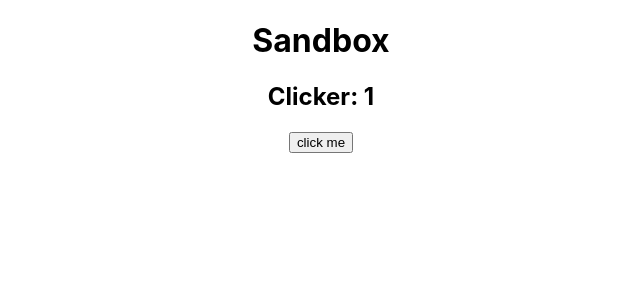
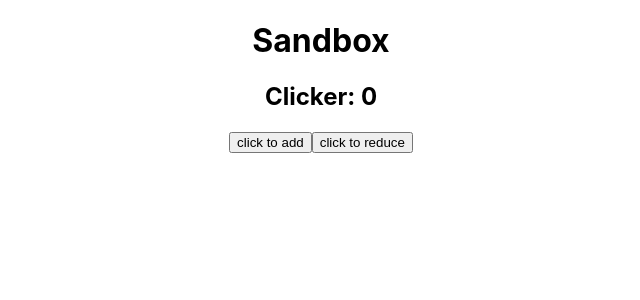
Before and after one commit to coderwurst/react-todo, a React (Create React App) app: page / in a window 1280 px wide. Shown: the top 300 px of the page, without its empty margins (319-959 px from the left). Built offline with nearby package versions, Linux system fonts and the light colour scheme.

Commit message:
update to connectedApp

```diff
--- a/src/App.js
+++ b/src/App.js
@@ -8,7 +8,8 @@ class App extends React.Component {
       <div className="App">
         <h1>Sandbox</h1>
         <h2>Clicker: { this.props.value }</h2>
-        <button onClick={ this.props.onIncrement }>click me</button>
+        <button onClick={ this.props.onIncrement }>click to add</button>
+        <button onClick={ this.props.onDecrement }>click to reduce</button>
       </div>
     );
   }
--- /dev/null
+++ b/src/actions/index.js
@@ -0,0 +1,7 @@
+export function incrementCounter() {
+    return {type: "INCREMENT"};
+}
+
+export function decrementCounter() {
+    return {type: "DECREMENT"};
+}
--- a/src/index.js
+++ b/src/index.js
@@ -3,6 +3,8 @@ import ReactDOM from 'react-dom';
 
 import counter from './reducers/index';
 import { createStore } from 'redux'
+import { connect } from 'react-redux'
+import { incrementCounter, decrementCounter } from './actions/index'
 
 import './index.css';
 import App from './App';
@@ -11,16 +13,21 @@ import * as serviceWorker from './serviceWorker';
 let store = createStore(counter);
 console.log(`initial state: ${store.getState()}`);
 
-store.dispatch({type: "INCREMENT"});
-console.log(`incremented state: ${store.getState()}`);
+let mapStateToProps = (state) => {
+    return {
+        value: state
+    }
+}
 
-let render = () => {
+let mapDispatchToProps = {
+    onIncrement: incrementCounter,
+    onDecrement: decrementCounter
+}
+
+let ConnectedApp = connect(mapStateToProps, mapDispatchToProps)(App)
 
 ReactDOM.render(
-        <App
-            value={ store.getState() }
-            onIncrement={ () => store.dispatch({type: "INCREMENT"}) }
-            />,
+    <ConnectedApp store={ store }/>,
         document.getElementById('root')
     );
 
@@ -28,8 +35,3 @@ let render = () => {
 // unregister() to register() below. Note this comes with some pitfalls.
 // Learn more about service workers: https://bit.ly/CRA-PWA
 serviceWorker.unregister();
-
-}
-
-render();                   // call the ReactDOM.render
-store.subscribe(render);    // calls the render method by each update
--- a/src/reducers/index.js
+++ b/src/reducers/index.js
@@ -1,6 +1,8 @@
 function counter(state = 0, action) {
     if(action.type === "INCREMENT") {
         return state + 1;           // create and return a new state
+    } else if (action.type === "DECREMENT") {
+        return state - 1;
     } else {
         return state;
     }
```
Lines whose indentation alone changed are shown as unchanged.
